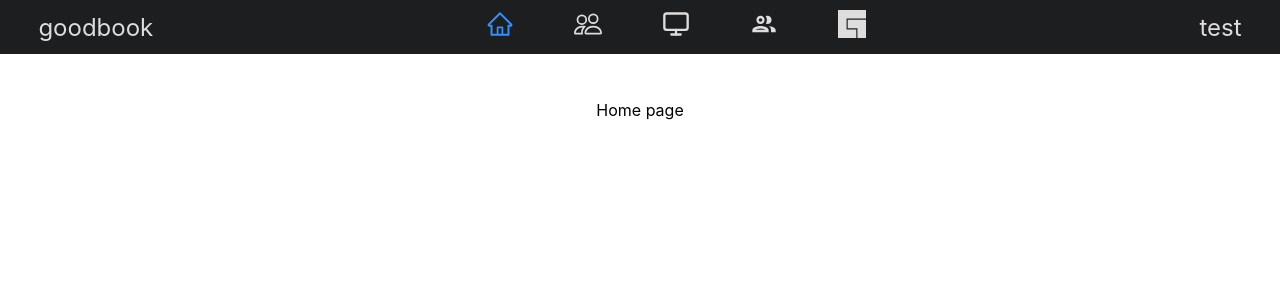
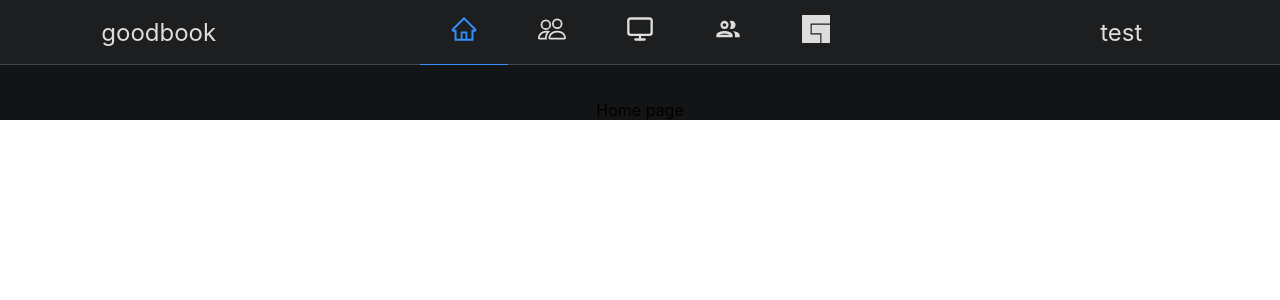
Before and after one commit to Naoto-110616/Goodbook_react-app, a React (Create React App) app in the folder goodbook-react/: page /home in a window 1280 px wide. Shown: the top 300 px of the page. Built offline with nearby package versions, Linux system fonts and the light colour scheme.

Commit message:
fix header

```diff
--- a/goodbook-react/src/components/Layout/Layout.module.css
+++ b/goodbook-react/src/components/Layout/Layout.module.css
@@ -1,3 +1,4 @@
 .main {
 	padding: 100px 0 0 0;
+	background-color: #131415;
 }
--- a/goodbook-react/src/components/UI/Header/Header.js
+++ b/goodbook-react/src/components/UI/Header/Header.js
@@ -1,11 +1,13 @@
 import classes from "./Header.module.css";
 import MainNavigation from "./MainNavigation";
+import SubNavigation from "./SubNavigation";
 
 const Header = (props) => {
 	return (
 		<header>
 			<div className={classes.logo}>goodbook</div>
 			<MainNavigation />
+			<SubNavigation />
 		</header>
 	);
 };
--- a/goodbook-react/src/components/UI/Header/Header.module.css
+++ b/goodbook-react/src/components/UI/Header/Header.module.css
@@ -5,8 +5,12 @@ header {
 	color: #ddd;
 	font-size: 1.5rem;
 	align-items: center;
-	padding: 0 3%;
+	padding: 7px 3%;
 	width: 100%;
 	box-sizing: border-box;
 	justify-content: space-between;
+	border-bottom: 1px solid #414448;
 }
+.logo {
+	width: 20%;
+}
--- a/goodbook-react/src/components/UI/Header/MainNavigation.js
+++ b/goodbook-react/src/components/UI/Header/MainNavigation.js
@@ -9,7 +9,7 @@ import classes from "./MainNavigation.module.css";
 const MainNavigation = () => {
 	return (
 		<>
-			<nav className={classes.nav}>
+			<nav className={classes.mainNav}>
 				<ul>
 					<li>
 						<NavLink to="/home" activeClassName={classes.active}>
@@ -38,7 +38,6 @@ const MainNavigation = () => {
 					</li>
 				</ul>
 			</nav>
-			<div>test</div>
 		</>
 	);
 };
--- a/goodbook-react/src/components/UI/Header/MainNavigation.module.css
+++ b/goodbook-react/src/components/UI/Header/MainNavigation.module.css
@@ -1,27 +1,33 @@
-.nav {
+.mainNav {
+	width: 60%;
 }
-.nav ul {
+.mainNav ul {
 	display: flex;
 	list-style: none;
 	padding: 0;
 	margin: 0;
+	justify-content: center;
 }
-.nav li {
-	padding: 10px 30px;
+.mainNav li {
+	padding: 8px 0;
+	transition: 0.2s;
 }
-.nav li:hover {
-	background-color: #ddd;
+.mainNav li:hover {
+	background-color: #727272;
 	border-radius: 6px;
+	transition: 0.2s;
 }
-.nav a {
+.mainNav a {
+	padding: 15px 30px;
 	color: #ddd;
 	text-decoration: none;
 }
-.nav svg {
+.mainNav svg {
 	width: 28px;
 	height: 28px;
 }
-.nav a:active,
-.nav a.active {
+.mainNav a:active,
+.mainNav a.active {
 	color: #3391ff;
+	border-bottom: 1px solid;
 }
--- /dev/null
+++ b/goodbook-react/src/components/UI/Header/SubNavigation.js
@@ -0,0 +1,12 @@
+import classes from "./SubNavigation.module.css";
+
+const SubNavigation = () => {
+	return (
+		<nav className={classes.subNav}>
+			<ul>
+				<li>test</li>
+			</ul>
+		</nav>
+	);
+};
+export default SubNavigation;
--- /dev/null
+++ b/goodbook-react/src/components/UI/Header/SubNavigation.module.css
@@ -0,0 +1,10 @@
+.subNav {
+	width: 20%;
+}
+.subNav ul {
+	list-style: none;
+	padding: 0;
+	margin: 0;
+}
+.subNav li {
+}
```
